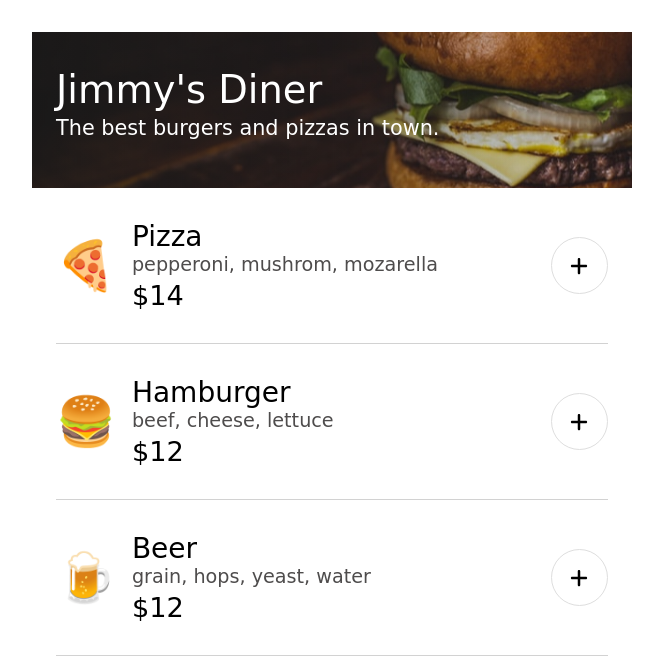
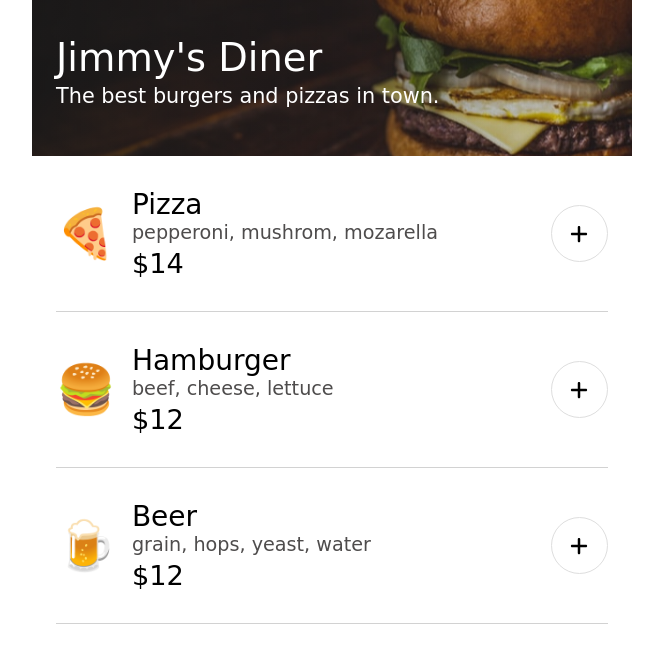
Before and after one commit to thediogostein/restaurant-ordering-app, a plain HTML site: page index.html in a window 1280 px wide. Shown: the whole page, without its empty margins (308-971 px from the left). Drawn offline with Linux system fonts and the light colour scheme; a web font is replaced by a local one.

Commit message:
Fixed header padding

```diff
--- a/css/style.css
+++ b/css/style.css
@@ -11,7 +11,7 @@ html {
 
 html,
 body {
-  padding: 1rem 0;
+  padding: 0;
   margin: 0;
 }
 
```
